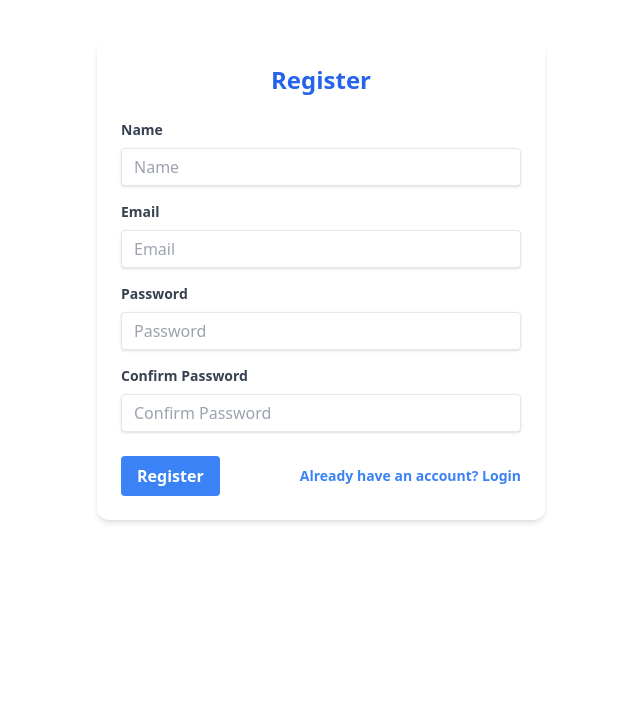
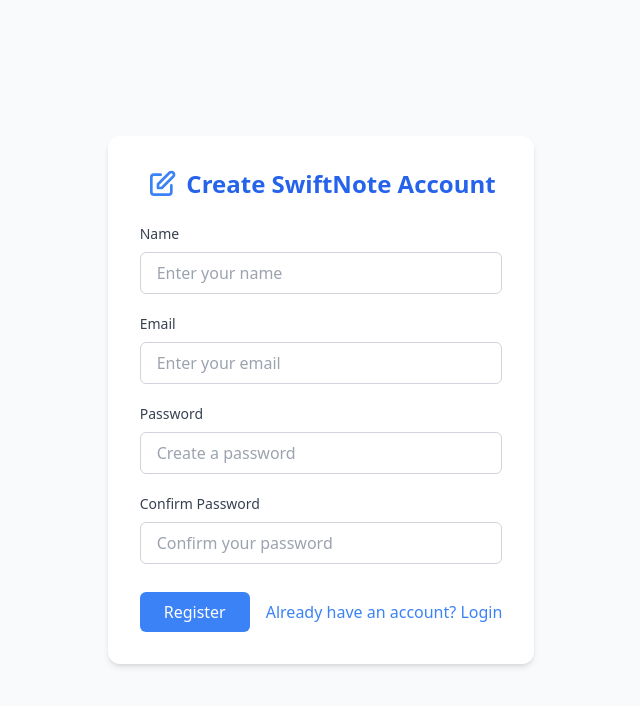
Before and after one commit to FalconYM80/swiftnotes, a React (Create React App) app in the folder notes-frontend/: page /register in a window 1280 px wide. Shown: the top 706 px of the page, without its empty margins (319-959 px from the left). Built offline with nearby package versions, Linux system fonts and the light colour scheme; no server answers.

Commit message:
Fixed login frontend

```diff
--- a/notes-frontend/src/components/Login.js
+++ b/notes-frontend/src/components/Login.js
@@ -66,71 +66,86 @@
   };
 
   return (
-    <div className="max-w-md mx-auto bg-white rounded-xl shadow-md p-6 mt-10">
-      <h2 className="text-2xl font-bold text-center mb-6 text-blue-600">Log In</h2>
+    <div className="min-h-screen bg-gray-50 py-8 px-4 flex flex-col justify-center">
+      <div className="max-w-md mx-auto bg-white rounded-xl shadow-md p-8">
+        <div className="flex items-center justify-center mb-6">
+          <svg xmlns="http://www.w3.org/2000/svg" className="h-8 w-8 text-blue-500 mr-2" fill="none" viewBox="0 0 24 24" stroke="currentColor">
+            <path strokeLinecap="round" strokeLinejoin="round" strokeWidth={2} d="M11 5H6a2 2 0 00-2 2v11a2 2 0 002 2h11a2 2 0 002-2v-5m-1.414-9.414a2 2 0 112.828 2.828L11.828 15H9v-2.828l8.586-8.586z" />
+          </svg>
+          <h2 className="text-2xl font-bold text-blue-600">Log In to SwiftNote</h2>
+        </div>
 
         {successMessage && (
-        <div className="bg-green-100 border border-green-400 text-green-700 px-4 py-3 rounded mb-4">
+          <div className="bg-green-100 border border-green-400 text-green-700 px-4 py-3 rounded-md mb-6">
             {successMessage}
           </div>
         )}
 
         {errorMessage && (
-        <div className="bg-red-100 border border-red-400 text-red-700 px-4 py-3 rounded mb-4">
+          <div className="bg-red-100 border border-red-400 text-red-700 px-4 py-3 rounded-md mb-6">
             {errorMessage}
           </div>
         )}
 
-      <form onSubmit={handleSubmit}>
-        <div className="mb-4">
-          <label className="block text-gray-700 text-sm font-bold mb-2" htmlFor="email">
+        <form onSubmit={handleSubmit} className="space-y-6">
+          <div>
+            <label className="block text-gray-700 text-sm font-medium mb-2" htmlFor="email">
               Email
             </label>
             <input
-            className="shadow appearance-none border rounded w-full py-2 px-3 text-gray-700 leading-tight focus:outline-none focus:shadow-outline"
+              className="w-full px-4 py-2 border border-gray-300 rounded-md focus:outline-none focus:ring-2 focus:ring-blue-500 focus:border-blue-500 transition-colors"
               id="email"
               type="email"
               name="email"
-            placeholder="Email"
+              placeholder="Enter your email"
               value={formData.email}
               onChange={handleChange}
               required
             />
           </div>
 
-        <div className="mb-6">
-          <label className="block text-gray-700 text-sm font-bold mb-2" htmlFor="password">
+          <div>
+            <label className="block text-gray-700 text-sm font-medium mb-2" htmlFor="password">
               Password
             </label>
             <input
-            className="shadow appearance-none border rounded w-full py-2 px-3 text-gray-700 leading-tight focus:outline-none focus:shadow-outline"
+              className="w-full px-4 py-2 border border-gray-300 rounded-md focus:outline-none focus:ring-2 focus:ring-blue-500 focus:border-blue-500 transition-colors"
               id="password"
               type="password"
               name="password"
-            placeholder="Password"
+              placeholder="Enter your password"
               value={formData.password}
               onChange={handleChange}
               required
             />
           </div>
 
-        <div className="flex items-center justify-between">
+          <div className="flex flex-col sm:flex-row sm:items-center sm:justify-between gap-4">
             <button
-            className="bg-blue-500 hover:bg-blue-700 text-white font-bold py-2 px-4 rounded focus:outline-none focus:shadow-outline"
+              className="w-full sm:w-auto bg-blue-500 hover:bg-blue-600 text-white font-medium py-2 px-6 rounded-md transition-colors focus:outline-none focus:ring-2 focus:ring-blue-500 focus:ring-opacity-50"
               type="submit"
               disabled={isLoading}
             >
-            {isLoading ? "Logging in..." : "Log In"}
+              {isLoading ? (
+                <span className="flex items-center justify-center">
+                  <svg className="animate-spin -ml-1 mr-2 h-4 w-4 text-white" xmlns="http://www.w3.org/2000/svg" fill="none" viewBox="0 0 24 24">
+                    <circle className="opacity-25" cx="12" cy="12" r="10" stroke="currentColor" strokeWidth="4"></circle>
+                    <path className="opacity-75" fill="currentColor" d="M4 12a8 8 0 018-8V0C5.373 0 0 5.373 0 12h4zm2 5.291A7.962 7.962 0 014 12H0c0 3.042 1.135 5.824 3 7.938l3-2.647z"></path>
+                  </svg>
+                  Logging in...
+                </span>
+              ) : "Log In"}
             </button>
             <Link
               to="/register"
-            className="inline-block align-baseline font-bold text-sm text-blue-500 hover:text-blue-800"
+              className="text-center sm:text-right text-blue-500 hover:text-blue-700 font-medium transition-colors"
             >
               Don't have an account? Register
             </Link>
           </div>
         </form>
       </div>
+    </div>
   );
 };
 
--- a/notes-frontend/src/components/Register.js
+++ b/notes-frontend/src/components/Register.js
@@ -63,97 +63,112 @@
   };
 
   return (
-    <div className="max-w-md mx-auto bg-white rounded-xl shadow-md p-6 mt-10">
-      <h2 className="text-2xl font-bold text-center mb-6 text-blue-600">Register</h2>
+    <div className="min-h-screen bg-gray-50 py-8 px-4 flex flex-col justify-center">
+      <div className="max-w-md mx-auto bg-white rounded-xl shadow-md p-8">
+        <div className="flex items-center justify-center mb-6">
+          <svg xmlns="http://www.w3.org/2000/svg" className="h-8 w-8 text-blue-500 mr-2" fill="none" viewBox="0 0 24 24" stroke="currentColor">
+            <path strokeLinecap="round" strokeLinejoin="round" strokeWidth={2} d="M11 5H6a2 2 0 00-2 2v11a2 2 0 002 2h11a2 2 0 002-2v-5m-1.414-9.414a2 2 0 112.828 2.828L11.828 15H9v-2.828l8.586-8.586z" />
+          </svg>
+          <h2 className="text-2xl font-bold text-blue-600">Create SwiftNote Account</h2>
+        </div>
 
         {errorMessage && (
-        <div className="bg-red-100 border border-red-400 text-red-700 px-4 py-3 rounded mb-4">
+          <div className="bg-red-100 border border-red-400 text-red-700 px-4 py-3 rounded-md mb-6">
             {errorMessage}
           </div>
         )}
 
-      <form onSubmit={handleSubmit}>
-        <div className="mb-4">
-          <label className="block text-gray-700 text-sm font-bold mb-2" htmlFor="name">
+        <form onSubmit={handleSubmit} className="space-y-5">
+          <div>
+            <label className="block text-gray-700 text-sm font-medium mb-2" htmlFor="name">
               Name
             </label>
             <input
-            className="shadow appearance-none border rounded w-full py-2 px-3 text-gray-700 leading-tight focus:outline-none focus:shadow-outline"
+              className="w-full px-4 py-2 border border-gray-300 rounded-md focus:outline-none focus:ring-2 focus:ring-blue-500 focus:border-blue-500 transition-colors"
               id="name"
               type="text"
               name="name"
-            placeholder="Name"
+              placeholder="Enter your name"
               value={formData.name}
               onChange={handleChange}
               required
             />
           </div>
 
-        <div className="mb-4">
-          <label className="block text-gray-700 text-sm font-bold mb-2" htmlFor="email">
+          <div>
+            <label className="block text-gray-700 text-sm font-medium mb-2" htmlFor="email">
               Email
             </label>
             <input
-            className="shadow appearance-none border rounded w-full py-2 px-3 text-gray-700 leading-tight focus:outline-none focus:shadow-outline"
+              className="w-full px-4 py-2 border border-gray-300 rounded-md focus:outline-none focus:ring-2 focus:ring-blue-500 focus:border-blue-500 transition-colors"
               id="email"
               type="email"
               name="email"
-            placeholder="Email"
+              placeholder="Enter your email"
               value={formData.email}
               onChange={handleChange}
               required
             />
           </div>
 
-        <div className="mb-4">
-          <label className="block text-gray-700 text-sm font-bold mb-2" htmlFor="password">
+          <div>
+            <label className="block text-gray-700 text-sm font-medium mb-2" htmlFor="password">
               Password
             </label>
             <input
-            className="shadow appearance-none border rounded w-full py-2 px-3 text-gray-700 leading-tight focus:outline-none focus:shadow-outline"
+              className="w-full px-4 py-2 border border-gray-300 rounded-md focus:outline-none focus:ring-2 focus:ring-blue-500 focus:border-blue-500 transition-colors"
               id="password"
               type="password"
               name="password"
-            placeholder="Password"
+              placeholder="Create a password"
               value={formData.password}
               onChange={handleChange}
               required
             />
           </div>
 
-        <div className="mb-6">
-          <label className="block text-gray-700 text-sm font-bold mb-2" htmlFor="confirmPassword">
+          <div>
+            <label className="block text-gray-700 text-sm font-medium mb-2" htmlFor="confirmPassword">
               Confirm Password
             </label>
             <input
-            className="shadow appearance-none border rounded w-full py-2 px-3 text-gray-700 leading-tight focus:outline-none focus:shadow-outline"
+              className="w-full px-4 py-2 border border-gray-300 rounded-md focus:outline-none focus:ring-2 focus:ring-blue-500 focus:border-blue-500 transition-colors"
               id="confirmPassword"
               type="password"
               name="confirmPassword"
-            placeholder="Confirm Password"
+              placeholder="Confirm your password"
               value={formData.confirmPassword}
               onChange={handleChange}
               required
             />
           </div>
 
-        <div className="flex items-center justify-between">
+          <div className="flex flex-col sm:flex-row sm:items-center sm:justify-between gap-4 pt-2">
             <button
-            className="bg-blue-500 hover:bg-blue-700 text-white font-bold py-2 px-4 rounded focus:outline-none focus:shadow-outline"
+              className="w-full sm:w-auto bg-blue-500 hover:bg-blue-600 text-white font-medium py-2 px-6 rounded-md transition-colors focus:outline-none focus:ring-2 focus:ring-blue-500 focus:ring-opacity-50"
               type="submit"
               disabled={isLoading}
             >
-            {isLoading ? "Registering..." : "Register"}
+              {isLoading ? (
+                <span className="flex items-center justify-center">
+                  <svg className="animate-spin -ml-1 mr-2 h-4 w-4 text-white" xmlns="http://www.w3.org/2000/svg" fill="none" viewBox="0 0 24 24">
+                    <circle className="opacity-25" cx="12" cy="12" r="10" stroke="currentColor" strokeWidth="4"></circle>
+                    <path className="opacity-75" fill="currentColor" d="M4 12a8 8 0 018-8V0C5.373 0 0 5.373 0 12h4zm2 5.291A7.962 7.962 0 014 12H0c0 3.042 1.135 5.824 3 7.938l3-2.647z"></path>
+                  </svg>
+                  Registering...
+                </span>
+              ) : "Register"}
             </button>
             <Link
               to="/login"
-            className="inline-block align-baseline font-bold text-sm text-blue-500 hover:text-blue-800"
+              className="text-center sm:text-right text-blue-500 hover:text-blue-700 font-medium transition-colors"
             >
               Already have an account? Login
             </Link>
           </div>
         </form>
       </div>
+    </div>
   );
 };
 
```
Lines whose indentation alone changed are shown as unchanged.
